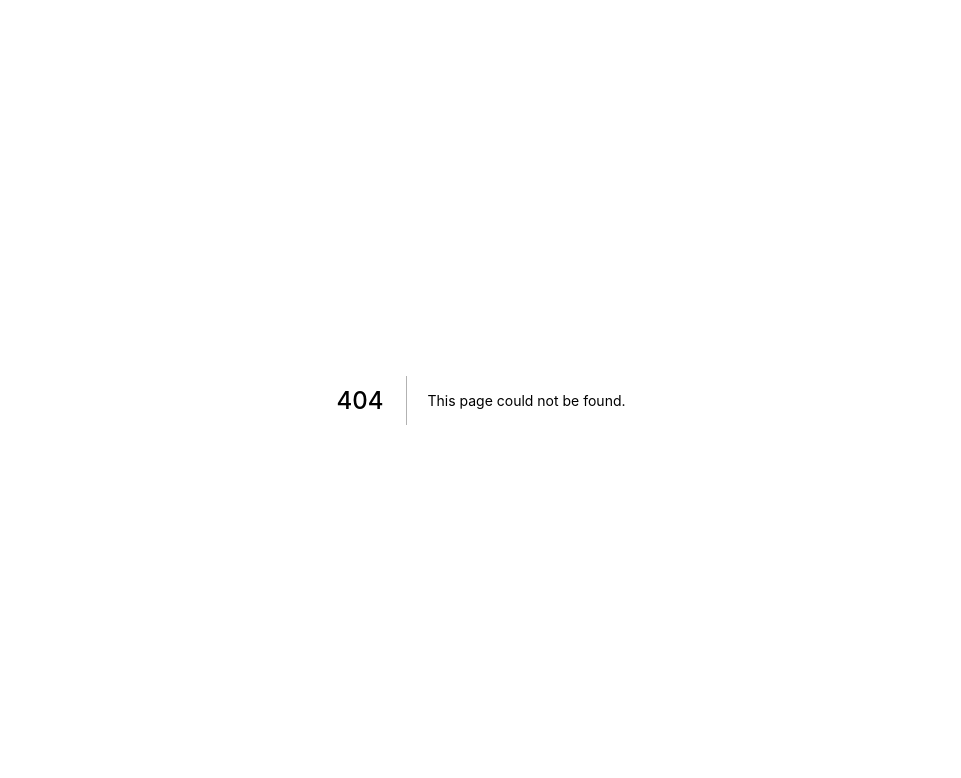
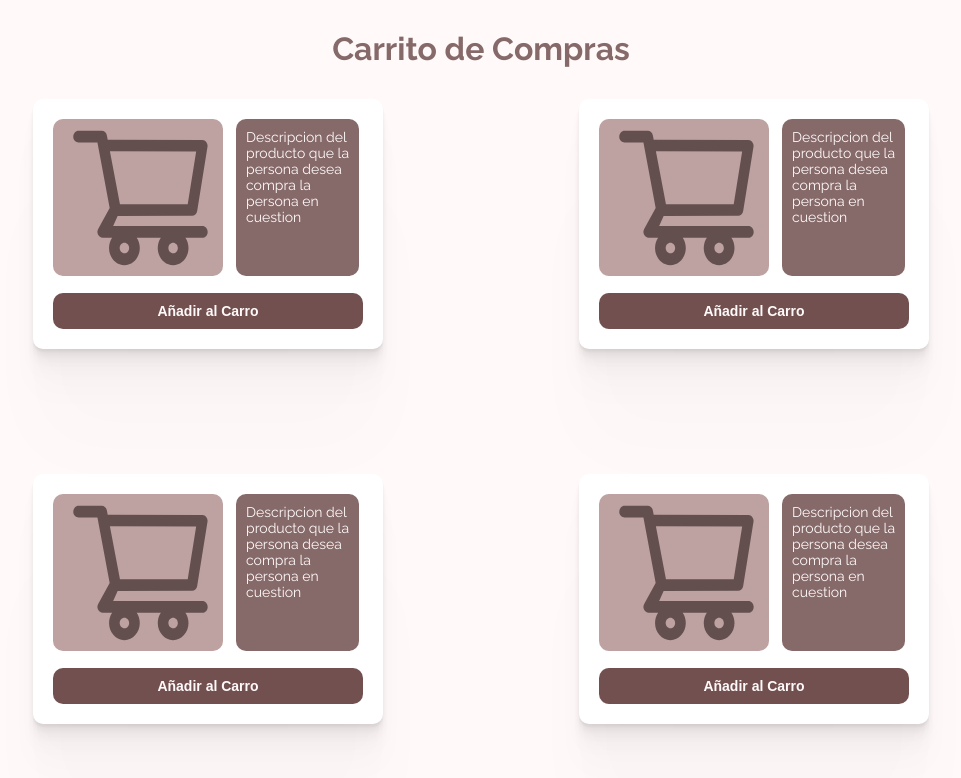
Before and after one commit to JuanFernando13/bakery-shop, a Next.js app: page /cart in a window 1280 px wide. Before the commit this address had no page. Shown: the top 778 px of the page, without its empty margins (159-1120 px from the left). Built offline with nearby package versions, Linux system fonts and the light colour scheme.

Commit message:
Creando Page Cart

```diff
--- /dev/null
+++ b/components/Layout/index.js
@@ -0,0 +1,13 @@
+import Head from 'next/head'
+
+export default function Layaout({ children, titlePage }) {
+  return (
+    <main style={{ width: '70vw', height: '100vh', margin: 'auto', padding: '30px 0' }}>
+      <Head>
+        <title>{titlePage}</title>
+        <meta name='description' content='Generated by create next app' />
+      </Head>
+      {children}
+    </main>
+  )
+}
--- a/components/NavBar/NavBar.module.css
+++ b/components/NavBar/NavBar.module.css
@@ -2,7 +2,7 @@
   display: flex;
   justify-content: space-between;
   align-items: center;
-  margin: 32px 0;
+  margin-bottom: 32px;
 }
 .navRight {
   display: flex;
--- a/components/NavBar/index.js
+++ b/components/NavBar/index.js
@@ -15,7 +15,7 @@ export default function Index() {
         </Link>
       </div>
       <div>
-        <Link href='/'>
+        <Link href='/cart'>
           <a className={style.navRight}>
             <Cart />
             <span>{amount}</span>
--- a/components/ProductCard/AddBtn.js
+++ b/components/ProductCard/AddBtn.js
@@ -1,6 +1,6 @@
 import style from './ProductCard.module.css'
 import { useDispatch } from 'react-redux'
-import { addToCart, removeToCart } from '../../features/cart/cartReducer'
+import { addToCart } from '../../features/cart/cartReducer'
 
 export default function AddBtn({ add }) {
   const dispatch = useDispatch()
--- /dev/null
+++ b/components/RenderCards.js
@@ -0,0 +1,10 @@
+
+import style from './RenderCards.module.css'
+
+export default function RenderCards({ children }) {
+  return (
+    <section className={style.containerCards}>
+      {children}
+    </section>
+  )
+}
--- /dev/null
+++ b/components/RenderCards.module.css
@@ -0,0 +1,7 @@
+.containerCards {
+  height: 80%;
+  display: flex;
+  flex-wrap: wrap;
+  justify-content: space-between;
+  gap: 125px;
+}
--- a/pages/_app.js
+++ b/pages/_app.js
@@ -1,11 +1,14 @@
 import '../styles/globals.css'
 import { Provider } from 'react-redux'
 import { store } from '../app/store'
+import Layaout from '../components/Layout'
 
 function MyApp({ Component, pageProps }) {
   return (
     <Provider store={store}>
-      <Component {...pageProps} />
+      <Layaout titlePage="Home">
+        <Component {...pageProps} />
+      </Layaout>
     </Provider>
   )
 }
--- /dev/null
+++ b/pages/cart.js
@@ -0,0 +1,26 @@
+import RenderCards from "../components/RenderCards";
+import ProductCard from '../components/ProductCard'
+
+export default function Cart() {
+  return (
+    <>
+      <h2
+        style={{
+          marginBottom: '32px',
+          textAlign: 'center',
+          fontSize: '32px',
+          color: '#866969',
+          fontWeight: 'bolder'
+        }}
+      >
+        Carrito de Compras
+      </h2>
+      <RenderCards>
+        <ProductCard />
+        <ProductCard />
+        <ProductCard />
+        <ProductCard />
+      </RenderCards>
+    </>
+  )
+}
```
Also changed, not shown: pages/index.js (+10 -10 lines).
